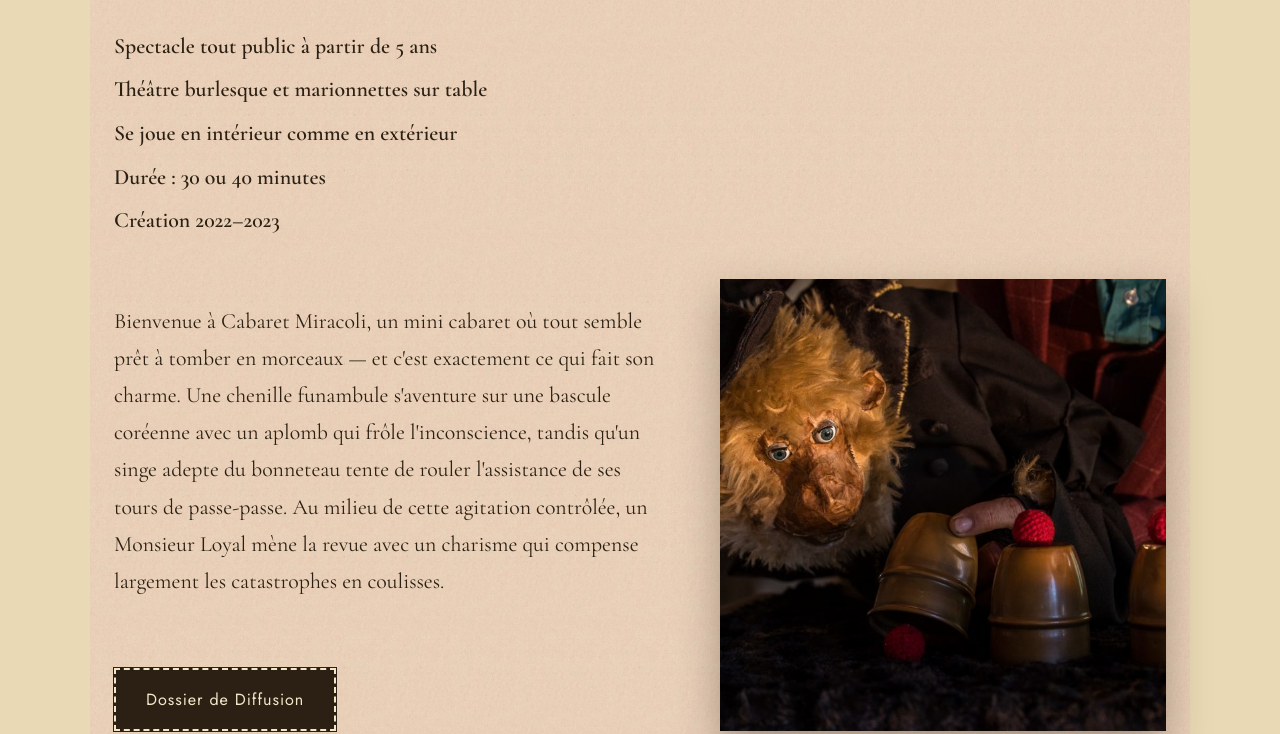
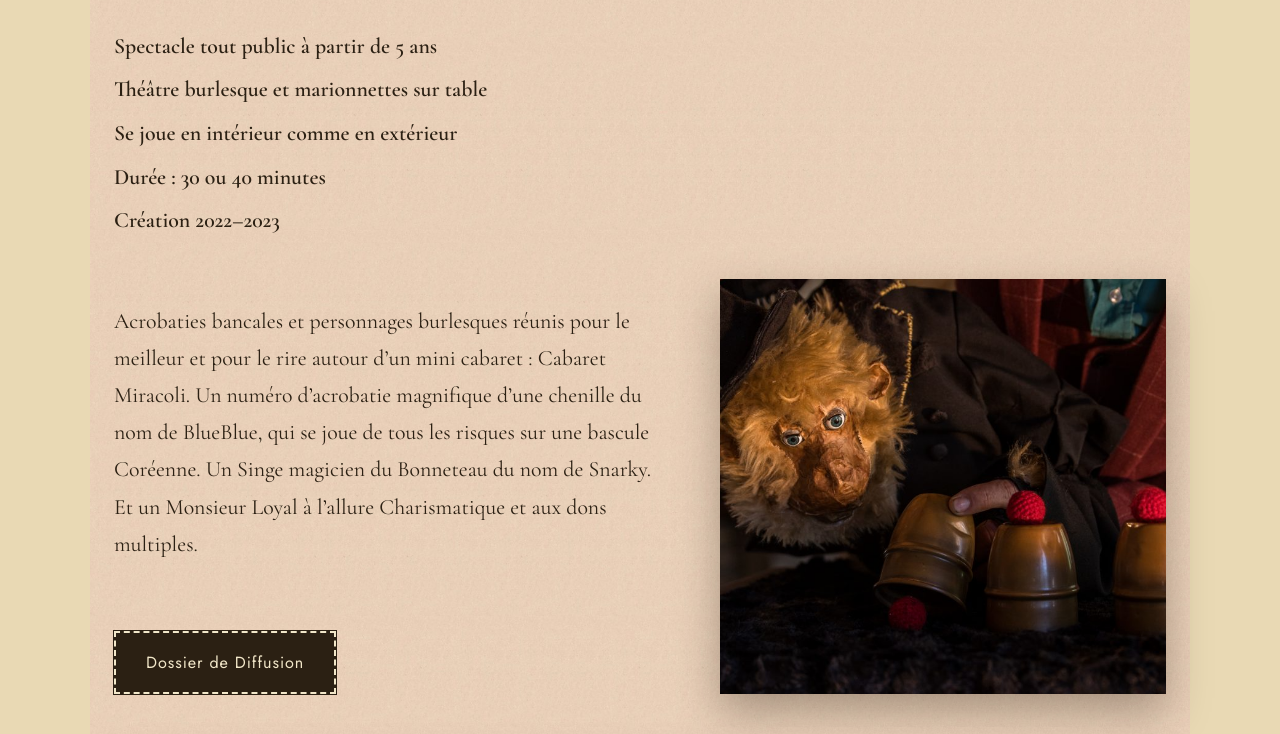
Before and after one commit to Phoenix-k-dev/Theatre, an Eleventy site: page src/spectacles/cabaret-miracoli.md in a window 1280 px wide. Shown: the part 516-1250 px from the top of the page. Built offline with nearby package versions, Linux system fonts and the light colour scheme; Eleventy itself is replaced by a stand-in of ours; files that its build step writes are made by us from their sources; files whose address does not match are found by name; a web font is replaced by a local one.

Commit message:
Update cabaret-miracoli.md

```diff
--- a/src/spectacles/cabaret-miracoli.md
+++ b/src/spectacles/cabaret-miracoli.md
@@ -14,4 +14,4 @@ photo_ratio: paysage
 video: "https://youtu.be/389i7XRCyDw"
 dossier: "https://theatrecabosse.com/wp-content/uploads/2023/01/Cabaret-Miracoli-Dossier-de-diffusion-2023.pdf"
 ---
-Bienvenue à Cabaret Miracoli, un mini cabaret où tout semble prêt à tomber en morceaux — et c'est exactement ce qui fait son charme. Une chenille funambule s'aventure sur une bascule coréenne avec un aplomb qui frôle l'inconscience, tandis qu'un singe adepte du bonneteau tente de rouler l'assistance de ses tours de passe-passe. Au milieu de cette agitation contrôlée, un Monsieur Loyal mène la revue avec un charisme qui compense largement les catastrophes en coulisses.
+Acrobaties bancales et personnages burlesques réunis pour le meilleur et pour le rire autour d’un mini cabaret : Cabaret Miracoli. Un numéro d’acrobatie magnifique d’une chenille du nom de BlueBlue, qui se joue de tous les risques sur une bascule Coréenne. Un Singe magicien du Bonneteau du nom de Snarky. Et un Monsieur Loyal à l’allure Charismatique et aux dons multiples.
```
